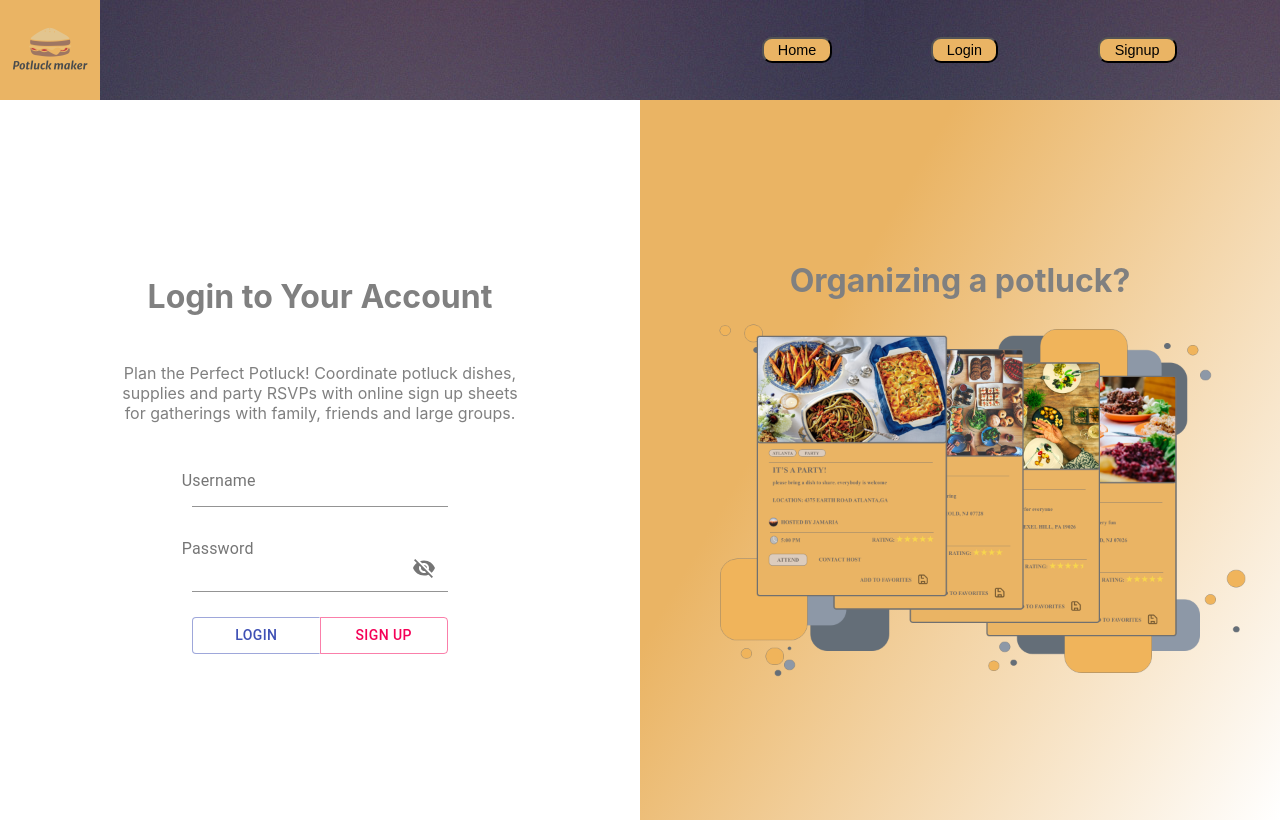
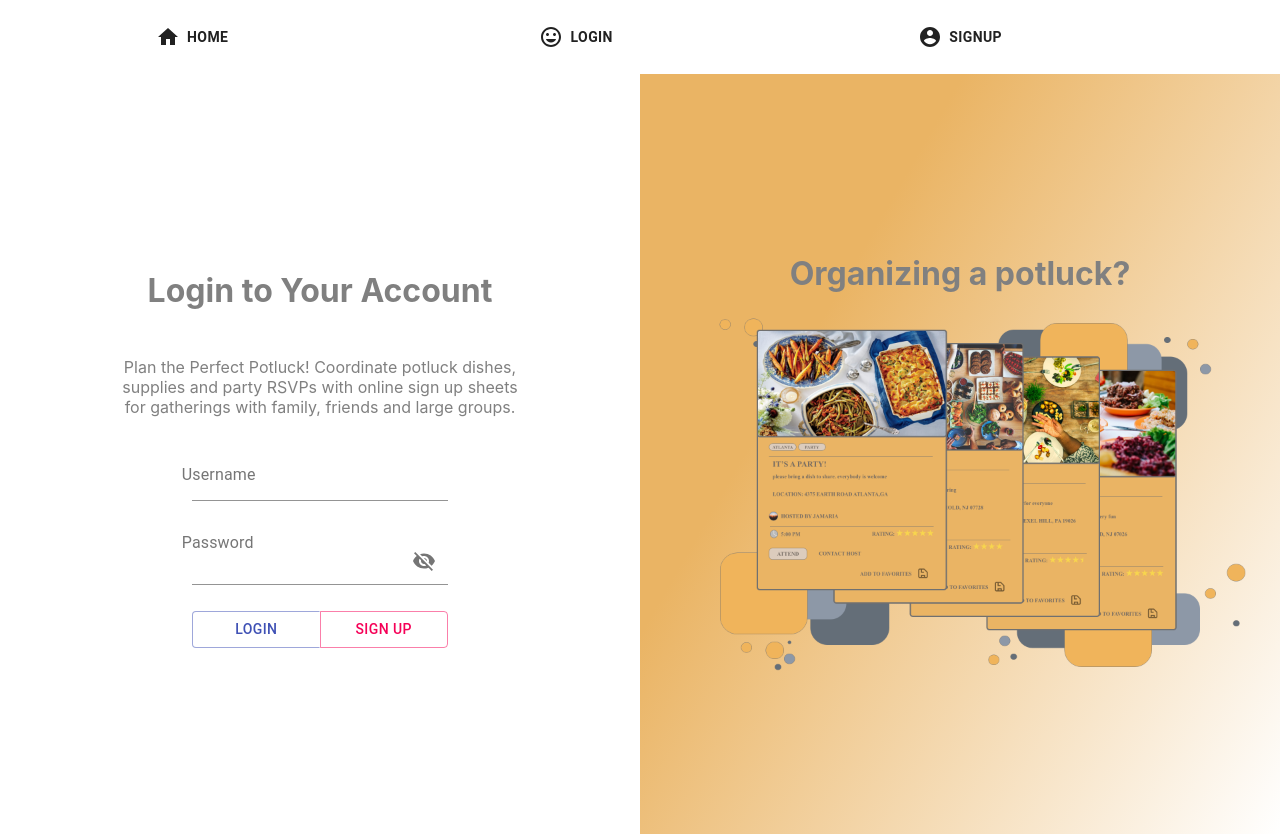
Before and after one commit to bw-potluck-planner-01/frontend, a React (Create React App) app: page /login in a window 1280 px wide. Built offline with nearby package versions, Linux system fonts and the light colour scheme.

Commit message:
new nav created

```diff
--- a/src/components/Header.js
+++ b/src/components/Header.js
@@ -1,71 +1,172 @@
-import React from 'react'
-import {Link, useHistory} from 'react-router-dom'
-import styled from 'styled-components'
-import {connect} from 'react-redux'
+import React from "react";
+import { useHistory } from "react-router-dom";
+import { connect } from "react-redux";
+import * as material from "@material-ui/core";
+import * as ui from "@material-ui/icons";
+import { logoutAction } from "../action/LoginAction";
 
-import pic from '../assets/pic11.jpg'
-import {logoutAction} from '../action/LoginAction'
-import logo from '../assets/logo-sndw.png'
+function Header(props) {
+  const { token } = props;
+  const { push } = useHistory();
+  const useStyles = material.makeStyles((theme) => ({
+    nav: {
+      display: "flex",
+      flexDirection: "row",
+      width: "100%",
+      margin: "0% auto",
+      padding: "0% auto",
+      background: "white",
+      fontFamily: [
+        "-apple-system",
+        "BlinkMacSystemFont",
+        '"Segoe UI"',
+        "Roboto",
+        '"Helvetica Neue"',
+        "Arial",
+        "sans-serif",
+        '"Apple Color Emoji"',
+        '"Segoe UI Emoji"',
+        '"Segoe UI Symbol"',
+      ].join(","),
+    },
+    button: {
+      width: "30%",
+    },
+    container1: {
+      display: "flex",
+      width: "100%",
+      padding: "0% auto",
+      margin: "0% auto",
+    },
+    container2: {
+      display: "flex",
+      justifyContent: "flex-end",
+      width: "100%",
+      padding: "0% auto",
+      margin: "0% auto",
+    },
+    positionRight: {
+      width: "20%",
+    },
+    span: {
+      paddingLeft: "2%",
+    },
+  }));
+  const classes = useStyles();
+  return (
+    <>
+      {token ? (
+        <div className={classes.nav}>
+          <div className={classes.container1}>
+            <material.Button
+              className={classes.button}
+              onClick={(e) => {
+                e.preventDefault();
+                push("/");
+              }}
+            >
+              <ui.Home />
+              <span className={classes.span}>
+                <h4>Home</h4>
+              </span>
+            </material.Button>
+            <material.Button
+              className={classes.button}
+              onClick={(e) => {
+                e.preventDefault();
+                push("/addpotluck");
+              }}
+            >
+              <ui.AddBoxOutlined />
+              <span className={classes.span}>
+                {" "}
+                <h4>Add Potluck</h4>
+              </span>
+            </material.Button>
+            <material.Button
+              className={classes.button}
+              onClick={(e) => {
+                e.preventDefault();
+                push("/potlucks");
+              }}
+            >
+              <ui.AddToHomeScreenOutlined />
+              <span className={classes.span}>
+                {" "}
+                <h4>Potlucks</h4>
+              </span>
+            </material.Button>
+          </div>
 
-function Header (props) {
-    const {token} = props
-    const { push } = useHistory()
-
-    function handleClick(e){
-        e.preventDefault()
-        props.logoutAction()
-        push('/')
-    }
-
-    return <Heading>
-        <Logo src={logo} alt='logo' />
-        <Headnav>
-            <Link classname='null' to='/'><button>Home</button></Link>
-            {token && <Link classname='null' to='/addpotluck'><button>Add Potluck</button></Link>}
-            {token && <Link classname='null' to='/potlucks'><button>Potlucks</button></Link>}
-            {!token && <Link classname='null' to='/login'><button>Login</button></Link>}
-            {!token && <Link classname='null' to='/signup'><button>Signup</button></Link>}
-            {token && <Link><button onClick={handleClick}>Logout</button></Link>}
-        </Headnav>
-    </Heading>
+          <material.Button
+            className={classes.button}
+            onClick={(e) => {
+              e.preventDefault();
+              props.logoutAction();
+              push("/");
+            }}
+          >
+            <ui.MoodBadOutlined />
+            <span className={classes.span}>
+              {" "}
+              <h4>LogOut</h4>
+            </span>
+          </material.Button>
+        </div>
+      ) : (
+        <div className={classes.nav}>
+          <div className={classes.container1}>
+            <material.Button
+              className={classes.button}
+              onClick={(e) => {
+                e.preventDefault();
+                push("/");
+              }}
+            >
+              <ui.Home />
+              <span className={classes.span}>
+                <h4>Home</h4>
+              </span>
+            </material.Button>
+            <material.Button
+              className={classes.button}
+              onClick={(e) => {
+                e.preventDefault();
+                push("/login");
+              }}
+            >
+              {" "}
+              <ui.MoodOutlined />
+              <span className={classes.span}>
+                {" "}
+                <h4>Login</h4>
+              </span>
+            </material.Button>
+            <material.Button
+              className={classes.button}
+              onClick={(e) => {
+                e.preventDefault();
+                push("/signup");
+              }}
+            >
+              {" "}
+              <ui.AccountCircleRounded />
+              <span className={classes.span}>
+                {" "}
+                <h4>SignUp</h4>
+              </span>
+            </material.Button>
+          </div>
+        </div>
+      )}
+    </>
+  );
 }
 
-function mapStateToProps (state){
-    return {
-        token: state.token,
-      };
+function mapStateToProps(state) {
+  return {
+    token: state.token,
+  };
 }
 
-export default connect (mapStateToProps, {logoutAction})(Header)
-
-const Logo = styled.img`
-    width: 100px;
-    background: #EAB464;
-`
-
-const Headnav = styled.nav`
-    width: 40%;
-    display: flex;
-    justify-content: space-around;
-    align-items: center;
-    margin: 2% 5%;
-    button{
-      padding-top:5%;
-      padding-bottom:5%;
-      width: 130%;
-      border-radius:10px;
-      color:black;
-      background-color:#EAB464;
-      font-size:90%;
-
-    }
-    button:hover{
-        box-shadow: 2px 2px 0px 0px black;
-    }
-`
-
-const Heading = styled.header`
-    display: flex;
-    justify-content: space-between;
-    background: url(${pic})
-`
+export default connect(mapStateToProps, { logoutAction })(Header);
--- a/src/components/Login.js
+++ b/src/components/Login.js
@@ -85,7 +85,7 @@ const Login = (props) => {
       color: "gray",
       margin: "0% auto",
       padding: "0% auto",
-      height: "90vh",
+      height: "95vh",
       fontFamily: [
         "-apple-system",
         "BlinkMacSystemFont",
@@ -200,7 +200,6 @@ const Login = (props) => {
                           </material.ButtonGroup>{" "}
                         </material.FormControl>
                       </div>
-
                       {!!props.error ? (
                         <Alert className={classes.alert} severity="error">
                           {props.error}
```
